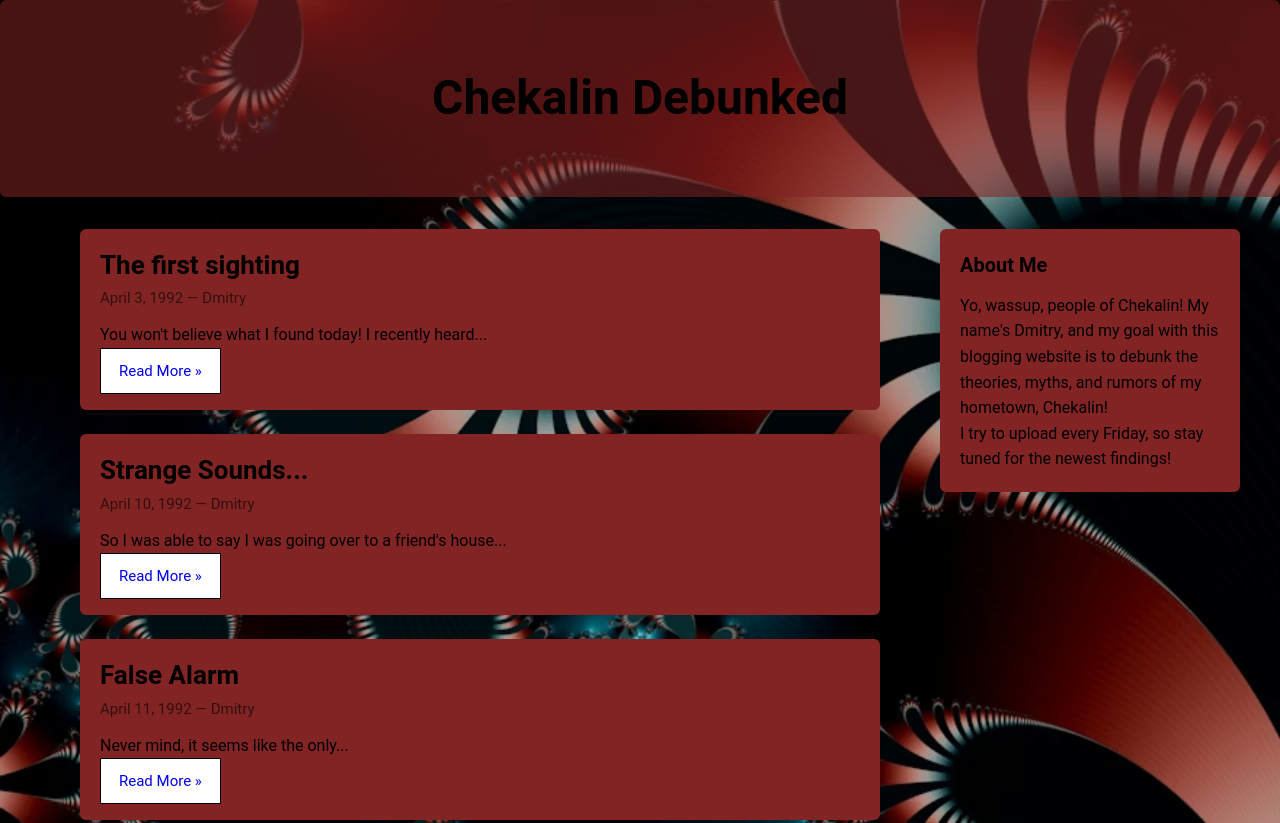
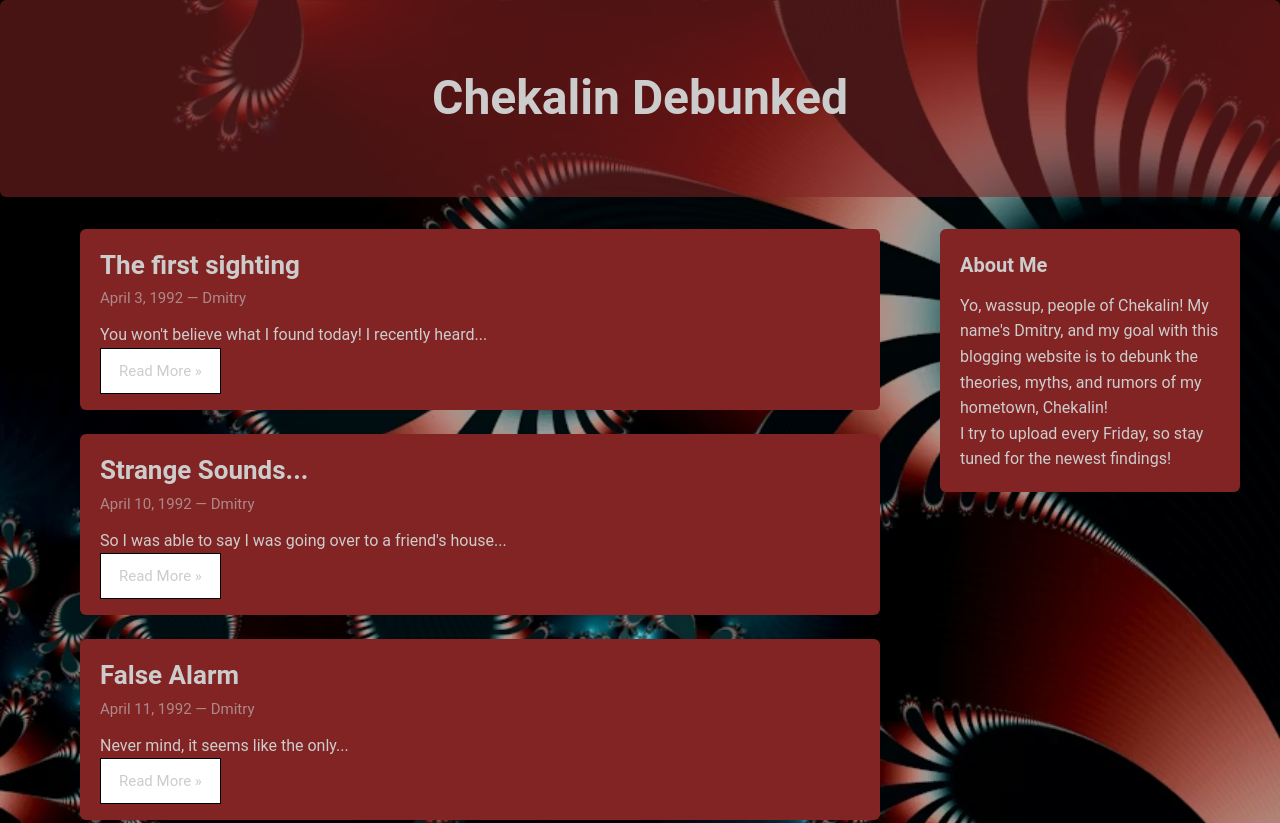
Before and after one commit to Nickpocalpyse/Website-development, a plain HTML site: page index.html in a window 1280 px wide. Shown: the top 823 px of the page. Drawn offline with Linux system fonts and the light colour scheme.

Commit message:
Update index.css

```diff
--- a/index.css
+++ b/index.css
@@ -8,7 +8,7 @@ body {
   font-family: "Roboto", sans-serif;
   background: #f1f1f1;
   line-height: 1.6;
-  color: black;
+  color: rgb(204, 204, 204);
   background-image: url("website background.jpg"); /* or full URL */
   background-size: cover;  /* fills screen */
   background-position: center;
@@ -45,12 +45,14 @@ body {
 
 .card-title {
   font-size: 26px;
+  color: RGB(204, 204, 204);
   font-weight: bold;
 }
 
 .card-subtitle {
   opacity: 0.6;
   font-size: 15px;
+  color: rgb(204, 204, 204);
   margin-bottom: 12px;
 }
 
@@ -61,6 +63,7 @@ body {
   border: 1px solid #000;
   text-decoration: none;
   font-size: 15px;
+  color: rgb(204, 204, 204);
   background: white;
   cursor: pointer;
   transition: 0.2s;
@@ -85,6 +88,7 @@ body {
   font-size: 20px;
   font-weight: bold;
   margin-bottom: 12px;
+  color: rgb(204, 204, 204);
 }
 
 
@@ -97,6 +101,7 @@ body {
   overflow: hidden;
   width: 100%;
   max-width: 100%;
+  color: rgb(204, 204, 204);
 }
 
 .header h1 {
@@ -107,7 +112,7 @@ body {
 
 .header p {
   font-size: 18px;
-  color: #555;
+  color: rgb(204, 204, 204);
 }
 
 .layout {
```
